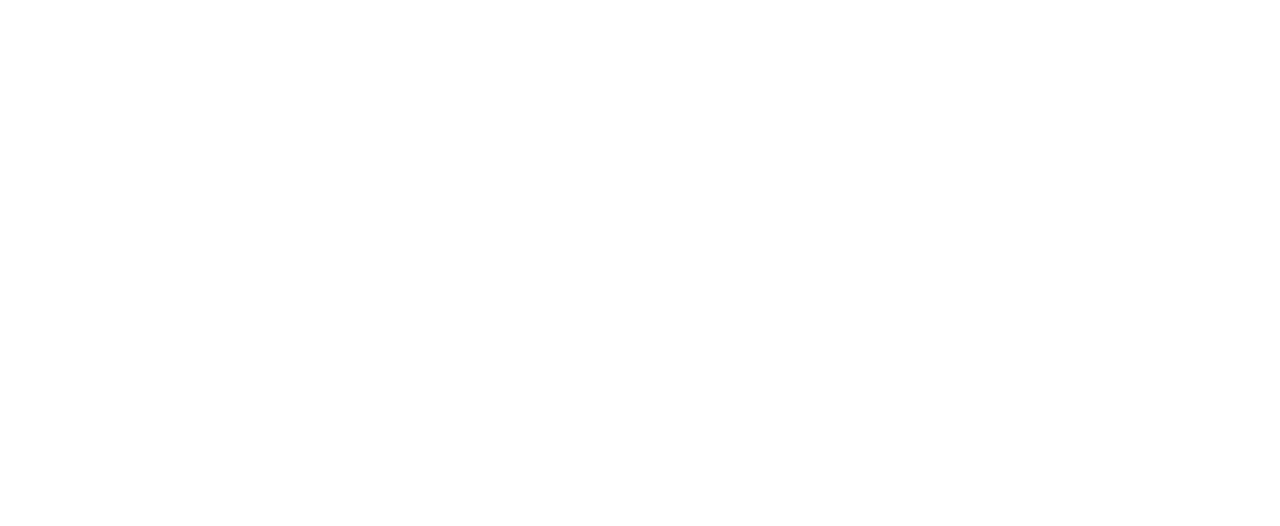
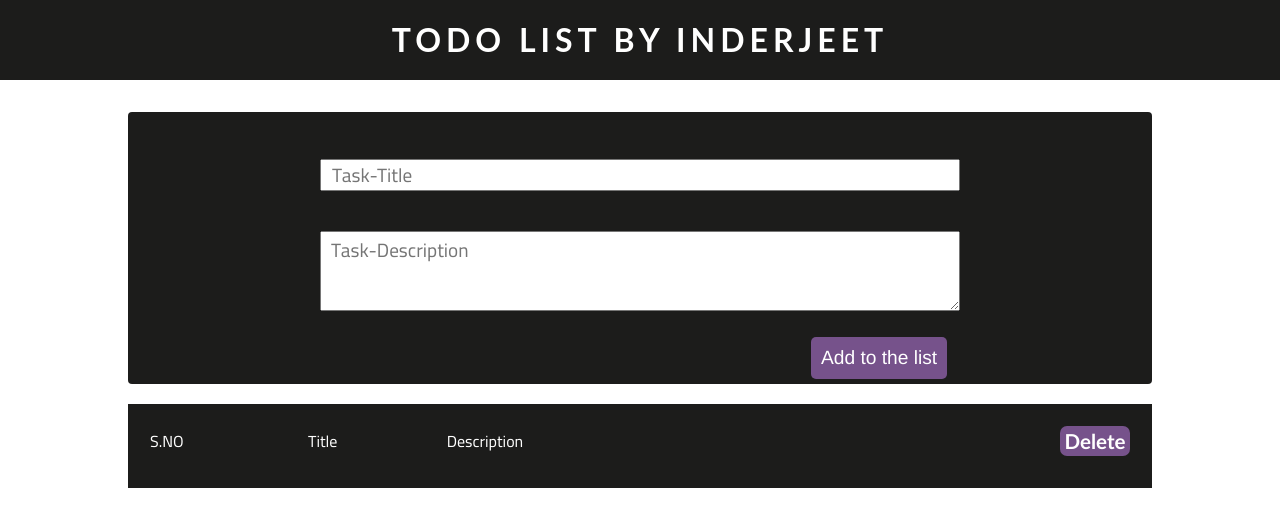
Before and after one commit to Inderjeet670/Todo, a website: page index.html in a window 1280 px wide. Drawn offline with Linux system fonts and the light colour scheme.

Commit message:
commit 2: Finish HTML and CSS

```diff
--- a/index.html
+++ b/index.html
@@ -5,9 +5,49 @@
     <meta http-equiv="X-UA-Compatible" content="IE=edge">
     <meta name="viewport" content="width=device-width, initial-scale=1.0">
     <link rel="stylesheet" href="styles.css">
+    <link rel="preconnect" href="https://fonts.googleapis.com">
+<link rel="preconnect" href="https://fonts.gstatic.com" crossorigin>
+<link href="https://fonts.googleapis.com/css2?family=Cairo&display=swap" rel="stylesheet">
     <title>Document</title>
 </head>
 <body>
+    <div class="page_title">
+        <h1 class="page_title_h1">TODO LIST BY INDERJEET</h1>
+    </div>
+    <div class="body_div">
+        <div class= "input_div">
+            <div class="input_div_title">
+                <input type="text"placeholder ="Task-Title" class="input_div_title_input">
+            </div>
+            <div class="input_div_description">
+                <textarea placeholder="Task-Description" class="input_div_description_input" name="" id="" cols="30" rows="10"></textarea>
+            </div>
+            <div class="whatever" >
+            <button class="submit_button">Add to the list</button>
 
+            </div>
+
+        </div>
+    </div>
+
+    <div class="table_div">
+        <table  class="table_div_table">
+            <thead class="table_div_table_head">
+                <tr class="table_div_table_head_row">
+                    <td class="table_div_table_head_row_data">S.NO</td>
+                    <td class="table_div_table_head_row_data">Title</td>
+                    <td class="">Description</td>
+                    <td class="table_div_table_head_row_data">
+                        <button  class="table_div_table_head_row_data_button" ><h3 style="color:white; font-family:'Gill Sans', 'Gill Sans MT', Calibri, 'Trebuchet MS', sans-serif">Delete</h3></button></td>
+                </tr>
+            </thead>
+            <tbody class="table_div_body">
+
+            </tbody>
+
+
+        </table>
+    </div>
+    <script src="index.js"></script>
 </body>
 </html>
--- a/index.js
+++ b/index.js
@@ -0,0 +1,16 @@
+add = document.querySelector(".submit_button");
+tit = document.querySelector(".input_div_title_input");
+desc = document.querySelector(".input_div_description_input")
+
+title = ''
+description = ''
+
+
+
+add.addEventListener("click",update())
+
+
+function update(){
+
+
+}
--- a/main.scss
+++ b/main.scss
@@ -0,0 +1,241 @@
+
+$color-primary: #1C1C1BFF;
+$color-secondary:#76528BFF;
+
+$color-white:white;
+
+$input-font:'Cairo', sans-serif;
+*{
+    margin: 0;
+    padding: 0;
+    box-sizing: border-box;
+}
+
+body{
+    font-family: "lato", sans-serif;
+}
+.page_title{
+    background-color: $color-primary;
+    text-align: center;
+    height: 10vh;
+
+
+    &_h1{
+        padding: 2.5vh;
+        font: 2rem;
+        color: $color-white;
+        letter-spacing: 5px;
+        animation: moveInTop;
+        animation-duration: 1s;
+        animation-delay: .5s;
+        animation-fill-mode: backwards;
+    }
+
+}
+
+.body_div{
+    background-color: $color-primary;
+    height:auto;
+    width: 80vw;
+    margin: auto;
+    margin-top: 4vh;
+    border-radius: 4px;
+    position: relative;
+    height: 34vh;
+
+
+
+
+    .input_div{
+        display: block;
+
+        .whatever{
+            background-color: $color-primary;
+            .submit_button{
+                color: white;
+                background-color: $color-secondary;
+                outline: none;
+                border: none;
+                padding: 10px;
+                border-radius: 5px;
+                position: absolute;
+                right: 20%;
+                font-weight: 500;
+                font-size: 1.2rem;
+                font-family: 'Franklin Gothic Medium', 'Arial Narrow', Arial, sans-serif;
+
+
+                &:hover{
+                    transform: translateY(-1px);
+                    transition: all .2s ease;
+                    box-shadow:.5px .5px 4px white;
+
+
+                }
+                &:active{
+                    transform: translateY(0px);
+                    transition: all .2s ease;
+                }
+
+            }
+        }
+
+
+
+
+        &_title{
+            padding: 40px 0px 20px 0;
+            font-size: 30px;
+            width: 50vw;
+            margin: auto;
+            animation: moveInLeft;
+            animation-duration: 1s;
+
+
+
+            &_input{
+               padding-left:10px;
+                width: 50vw;
+                height: 4vh;
+                font-size: 1.2rem;
+                font-family: $input-font;
+                outline: none;
+
+
+            }
+
+        }
+
+        &_description{
+            padding: 20px 0px 20px 0;
+            font-size: 30px;
+            width: 50vw;
+            margin: auto;
+            animation: moveInRight;
+            animation-duration: 1s;
+
+            &_input{
+               width: 50vw;
+               height: 10vh;
+               font-size: 1.2rem;
+               padding-left:10px;
+               font-family: $input-font;
+               font-weight: 200;
+               outline: none;
+
+
+
+
+            }
+        }
+
+
+    }
+
+}
+
+.table_div{
+    width: 80vw;
+    margin: auto;
+    margin-top: 20px;
+
+
+
+    &_table{
+        width: 80vw;
+        margin: auto;
+        position: relative;
+        background-color: $color-primary;
+        padding: 20px;
+        transition: all .2s ease-in-out;
+
+        &_head{
+
+            &_row{
+
+            color: $color-white;
+            font-family: $input-font;
+
+
+
+                &_data{
+
+                    &_button{
+                        background-color: $color-secondary;
+                        border: none;
+                        width: 70px;
+                        height: 30px;
+                        border-radius: 7px;
+                        font-size: 1.1rem;
+                        float: right;
+
+                        &:hover{
+                            transform: translateY(-1px);
+                            transition: all .2s ease;
+                            box-shadow:1px 1px 5px white;
+
+                        }
+                        &:active{
+                            transform: translateY(0px);
+                            transition: all .2s ease;
+                        }
+
+
+
+
+
+                    }
+                }
+            }
+        }
+        &_body{
+
+
+        border-top: solid $color-primary 40px;
+        color: $color-white;
+        font-family: $input-font;
+
+        }
+
+    }
+
+
+}
+
+td,tr{
+    color: white;
+    padding-bottom:10px ;
+}
+
+@keyframes moveInLeft{
+    from{
+        transform: translateX(-30px);
+        opacity: 0;
+    }
+    to{
+        transform: translateX(0);
+        opacity: 1;
+    }
+}
+@keyframes moveInRight{
+    from{
+        transform: translateX(30px);
+        opacity: 0;
+    }
+    to{
+        transform: translateX(0);
+        opacity: 1;
+    }
+}
+
+
+@keyframes moveInTop{
+    from{
+        transform: translateY(-30px);
+        opacity: 0;
+    }
+    to{
+        transform: translateX(0);
+        opacity: 1;
+    }
+}
```
Also changed, not shown: styles.css.
